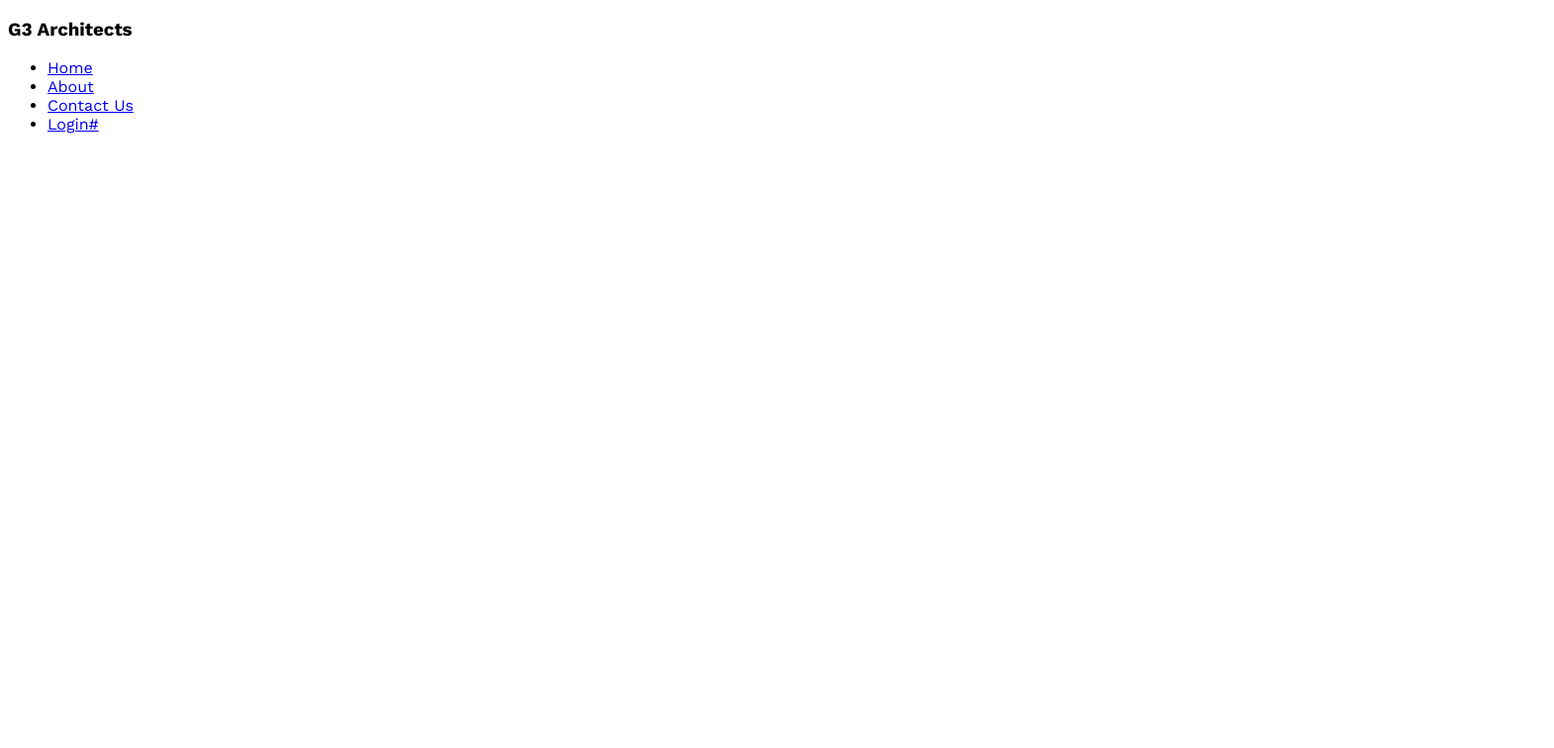
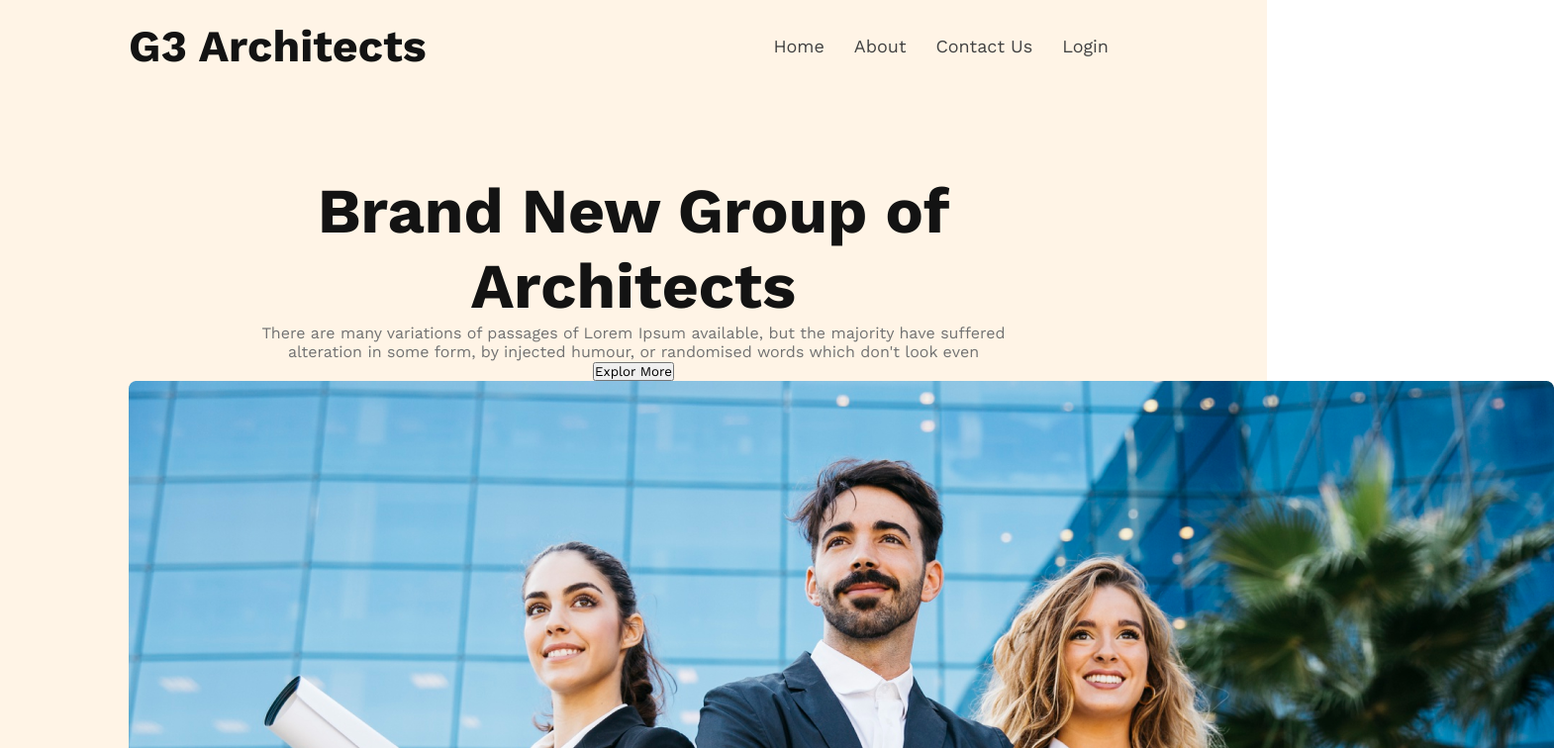
Before and after one commit to hridoyroy10/g3-Architects, a plain HTML site: page index.html in a window 1280 px wide. Shown: the top 756 px of the page at 99% size, 1570 px wide, since content can reach past the window. Drawn offline with nearby package versions, Linux system fonts and the light colour scheme.

Commit message:
banner content

```diff
--- a/css/style.css
+++ b/css/style.css
@@ -3,5 +3,54 @@
 @import url('https://fonts.googleapis.com/css2?family=Work+Sans:ital,wght@0,400;0,600;0,700;0,800;1,400;1,600;1,700;1,800&display=swap');
 
 *{
+    padding: 0;
+    margin: 0;
+    box-sizing: border-box;
     font-family: 'Work Sans', sans-serif;
 }
+
+/* css style  */
+header{
+    background: rgba(255, 144, 14, 0.10);
+    padding: 20px 130px
+}
+nav{
+    display: flex;
+    justify-content: space-between;
+    align-items: center;
+    padding-bottom: 10%;
+}
+.nav-title{
+    font-size: 2.8rem;
+    font-weight: 700;
+    color: #131313;
+}
+nav>ul{
+    display: flex;
+}
+nav li{
+    list-style: none;
+    margin-right: 30px;
+    font-weight: 500;
+    font-size: 1rem;
+}
+nav li a{
+    text-decoration: none;
+    color:#424242 ;
+    font-size: 18px;
+    font-weight: 500;
+}
+/* banner styles */
+.banner-content{
+    max-width: 800px;
+    text-align: center;
+    margin: 0 auto;
+}
+.banner-title{
+    font-size: 4rem;
+    font-weight: 700;
+    color:#131313;
+}
+.banner-description{
+    color: #727272;
+}
--- a/index.html
+++ b/index.html
@@ -13,14 +13,25 @@
 
     <header>
         <nav>
-            <h3>G3 Architects</h3>
+            <h3 class="nav-title">G3 Architects</h3>
             <ul>
                 <li><a href="#">Home</a></li>
                 <li><a href="#">About</a></li>
                 <li><a href="#">Contact Us</a></li>
-                <li><a href="#">Login#</a></li>
+                <li><a href="#">Login</a></li>
             </ul>
         </nav>
+        <div class="banner">
+            <div class="banner-content">
+                <h1 class="banner-title">Brand New Group of Architects</h1>
+                <p class="banner-description">There are many variations of passages of Lorem Ipsum available, but the majority have
+                    suffered
+                    alteration in some form, by injected humour, or randomised words which don't look even</p>
+                <button class="btn-primary">Explor More</button>
+            </div>
+            <img src="images/banner.png" alt="">
+        </div>
+
     </header>
 
     <!-- =========== Header HTML Startech End ============ -->
```
